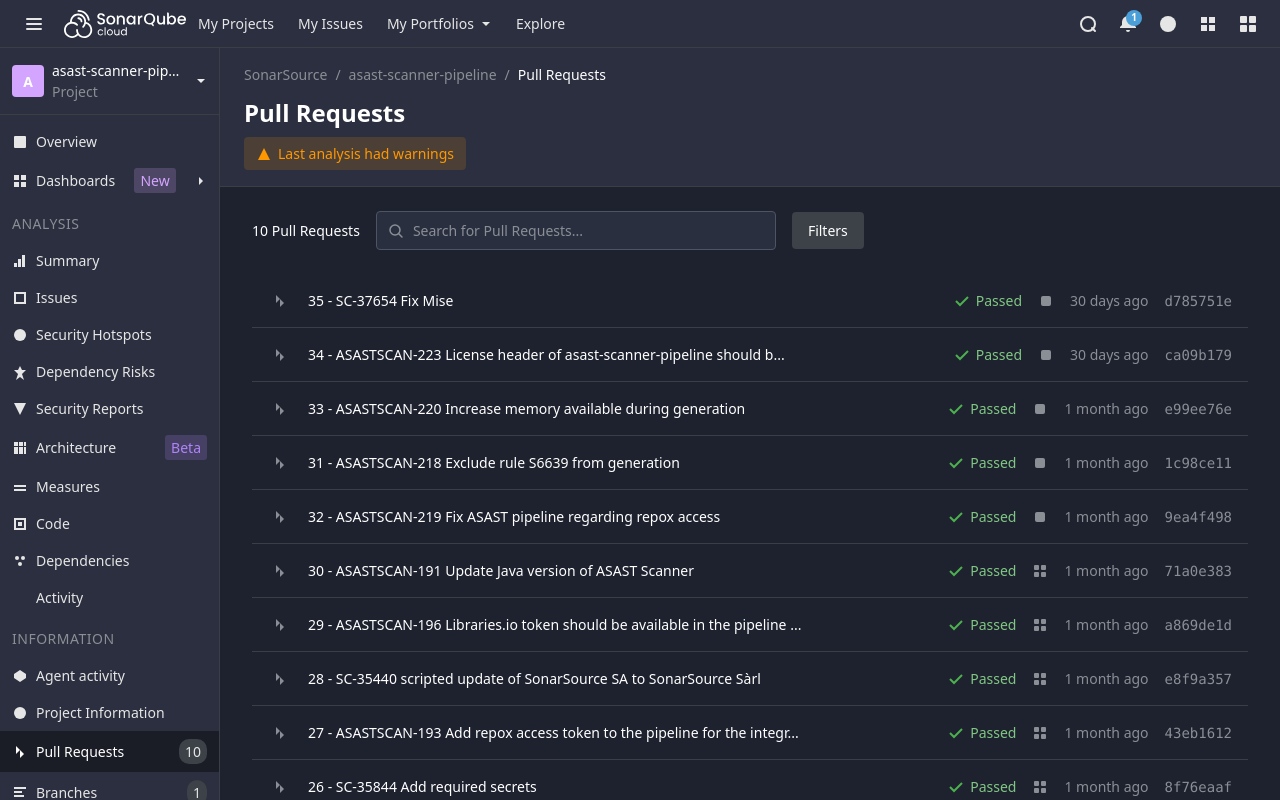
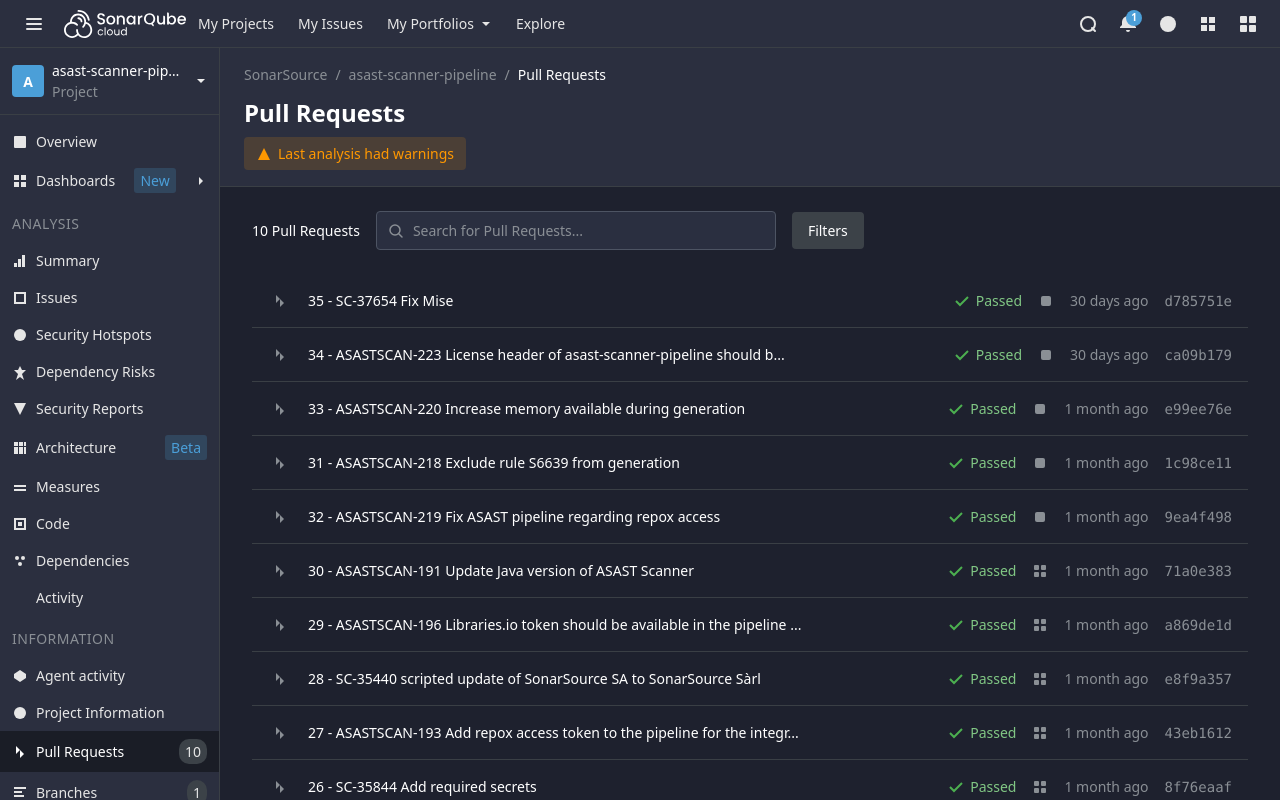
Before and after one commit to frieda-sonar-org/code-review-prototype, a Next.js app: page / in a window 1280 px wide. Built offline with nearby package versions, Linux system fonts and the light colour scheme.

Commit message:
Change primary accent color from purple to blue

```diff
--- a/app/design-system.css
+++ b/app/design-system.css
@@ -36,9 +36,9 @@
   /* === ACCENT COLORS === */
 
   /* Primary Accent */
-  --color-accent-primary: #d4a5ff; /* Purple */
-  --color-accent-primary-hover: #e5d5ff;
-  --color-accent-primary-active: #ede2ff;
+  --color-accent-primary: #4b9fd8; /* Blue */
+  --color-accent-primary-hover: #6bb8ec;
+  --color-accent-primary-active: #85c5f0;
 
   /* Secondary Accent - Blue (icons, links) */
   --color-accent-secondary: #4b9fd8;
@@ -76,12 +76,12 @@
   /* === BADGE COLORS === */
 
   /* "New" Badge */
-  --color-badge-new: #d4a5ff;
-  --color-badge-new-bg: rgba(212, 165, 255, 0.2);
+  --color-badge-new: #4b9fd8;
+  --color-badge-new-bg: rgba(75, 159, 216, 0.2);
 
   /* "Beta" Badge */
-  --color-badge-beta: #b084f7;
-  --color-badge-beta-bg: rgba(176, 132, 247, 0.2);
+  --color-badge-beta: #4b9fd8;
+  --color-badge-beta-bg: rgba(75, 159, 216, 0.2);
 
   /* "Private" Badge */
   --color-badge-private: #8a8f95;
```
